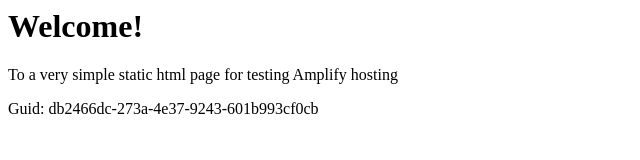
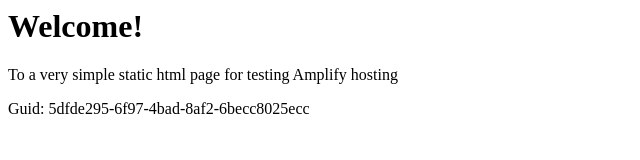
Before and after one commit to aws-aemilia-yul/Github-PR-Commit-Integration-Test-DoNotTouch-GitHubWebhookPushCanaryTest-v1-preprod-ca-central-1, a website: page src/index.html in a window 1280 px wide. Shown: the full height of the page, 0-640 px from the left. Drawn offline with Linux system fonts and the light colour scheme.

Commit message:
commit from integ tests

```diff
--- a/src/index.html
+++ b/src/index.html
@@ -12,6 +12,6 @@
 <body>
     <h1>Welcome!</h1>
     <p>To a very simple static html page for testing Amplify hosting</p>
-    <p>Guid: db2466dc-273a-4e37-9243-601b993cf0cb</p></body>
+    <p>Guid: 5dfde295-6f97-4bad-8af2-6becc8025ecc</p></body>
 
 </html>
```
